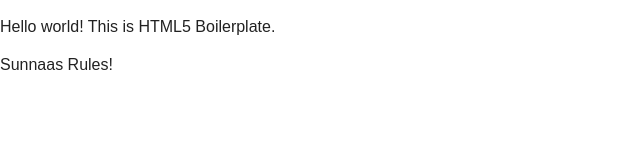
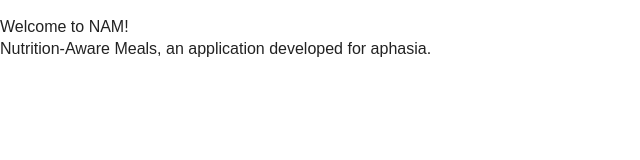
Before and after one commit to benteh/nam, a plain HTML site: page NAM.WebApp/public_html/index.html in a window 1280 px wide. Shown: the whole page, without its empty margins (0-640 px from the left). Drawn offline with nearby package versions, Linux system fonts and the light colour scheme.

Commit message:
Changed body text

```diff
--- a/NAM.WebApp/public_html/index.html
+++ b/NAM.WebApp/public_html/index.html
@@ -22,8 +22,8 @@
         <![endif]-->
 
         <!-- Add your site or application content here -->
-        <p>Hello world! This is HTML5 Boilerplate.</p>
-        <p>Sunnaas Rules!</p>
+        <p>Welcome to NAM!   <br/>
+            Nutrition-Aware Meals, an application developed for aphasia. </p>
 
         <script src="//ajax.googleapis.com/ajax/libs/jquery/1.9.1/jquery.min.js"></script>
         <script>window.jQuery || document.write('<script src="js/vendor/jquery-1.9.1.min.js"><\/script>')</script>
```
